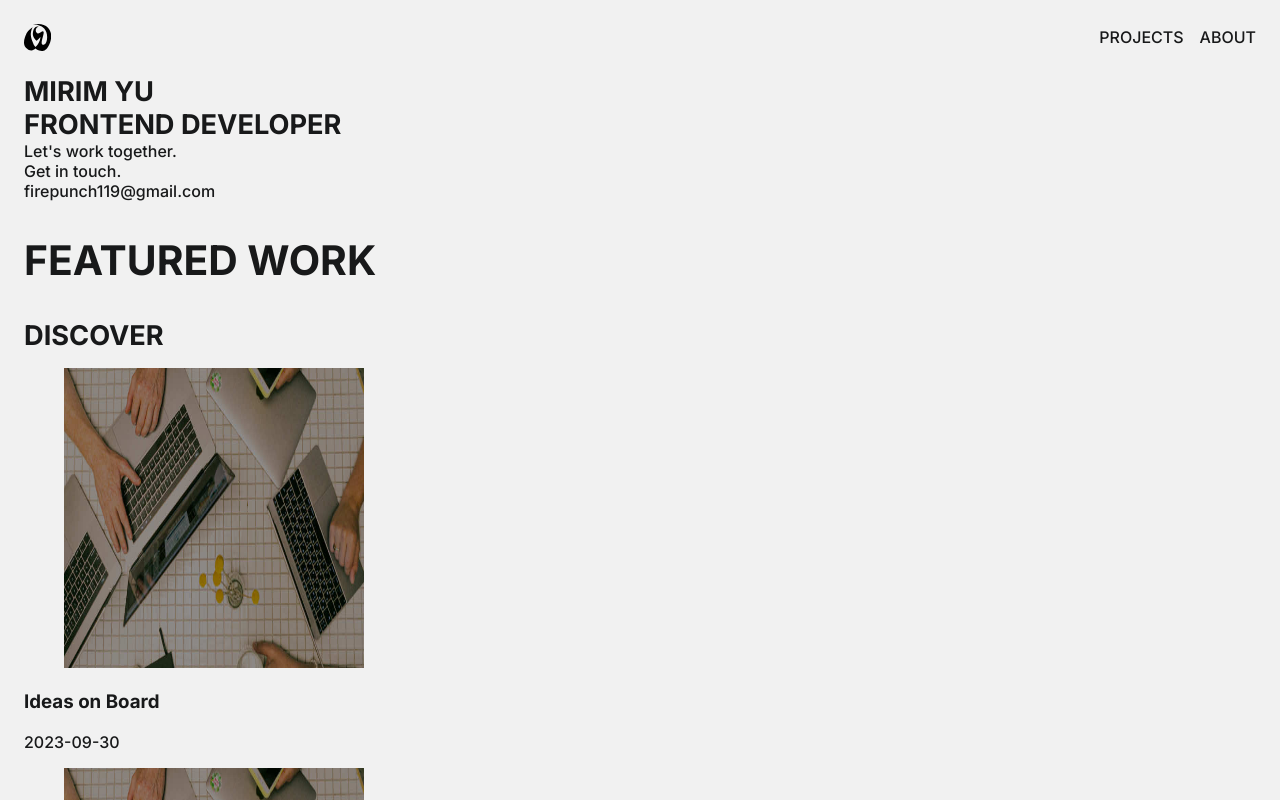
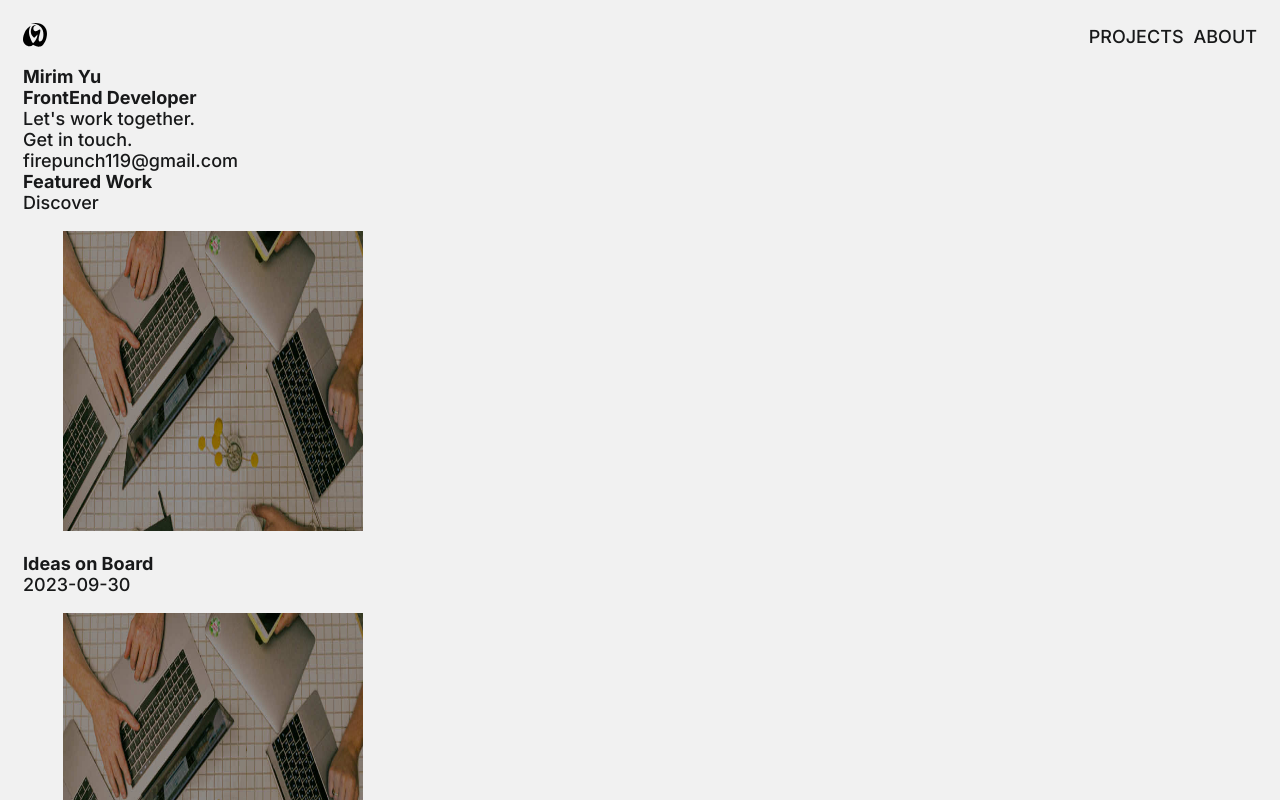
Before and after one commit to firepunch/firepunch.github.io, a Next.js app: page / in a window 1280 px wide. Shown: the top 800 px of the page. Built offline with nearby package versions, Linux system fonts and the light colour scheme.

Commit message:
Change base font size to 10px
to use rem easily

```diff
--- a/components/Footer.js
+++ b/components/Footer.js
@@ -1,5 +1,4 @@
 import { css } from '@emotion/css'
-import { fontStyles } from "../shared/variables"
 import { flexStyles } from "../shared/styles"
 
 export default function Footer() {
@@ -18,7 +17,7 @@ export default function Footer() {
         </a>
       </nav>
       <a href="#">Scroll to top</a>
-      <p>©2023MirimYu</p>
+      <p>©2023 MirimYu</p>
     </footer>
   )
 }
@@ -30,7 +29,6 @@ const footerStyles = {
     gap: '1rem'
   }),
   title: css({
-    ...fontStyles.h1,
     textAlign: 'center',
   }),
   nav: css({
--- a/components/Header/index.js
+++ b/components/Header/index.js
@@ -5,7 +5,9 @@ import Logo from './logo.js'
 export default function Header() {
   return (
     <header className={headerStyles.self}>
-      <Logo className={headerStyles.logo} />
+      <a href="/">
+        <Logo className={headerStyles.logo} />
+      </a>
       <nav className={headerStyles.nav}>
         <a href="/projects" className={headerStyles.navLink}>Projects</a>
         <a href="/about" className={headerStyles.navLink}>About</a>
@@ -20,7 +22,7 @@ const headerStyles = {
     marginBottom: '1.5rem',
   }),
   logo: css({
-    width: '1.7rem'
+    width: '2.4rem'
   }),
   nav: css({
   }),
--- a/shared/styles.js
+++ b/shared/styles.js
@@ -18,6 +18,7 @@ export const globalStyles = (
           width: '100%',
           height: '100%',
           fontFamily: 'Inter, Mona Sans, sans-serif',
+          fontSize: '62.5%', // 62.5 * 16 = 10
           background: colors.grey[100],
           color: colors.black,
           margin: 0,
@@ -25,8 +26,9 @@ export const globalStyles = (
           scrollBehavior: 'smooth',
         },
         "body": {
-          ...fontStyles.body,
-          padding: spacing.sidePadding
+          fontSize: '1.8rem',
+          fontWeight: 300,
+          padding: spacing.sidePadding,
         },
         "section": {
           // padding: `5rem ${spacing.sidePadding} 0`,
@@ -35,6 +37,11 @@ export const globalStyles = (
         "::selection": fontStyles.selection,
       }, {
         // Reset
+        "h1, h2, h3, h4": {
+          margin: 0,
+          fontSize: '1.8rem',
+          fontWeight: 600,
+        },
         "p": {
           margin: 0,
         },
--- a/shared/variables.js
+++ b/shared/variables.js
@@ -29,21 +29,14 @@ export const globalVar = {
 export const fontStyles = {
   navigation: '1.2rem',
   singleHeader: '2.4rem',
-  body: {
-    fontWeight: '500',
-    margin: 0,
+  selection: {
+    color: colors.grey[100],
+    background: '#FE7171',
   },
-  selection: {
-    color: colors.black,
-    background: colors.lightBlue,
-  },
-  h1: {
-    fontWeight: '700',
-    fontSize: '1.3rem',
-    textTransform: 'uppercase',
-    margin: 0,
-    [mq[0]]: {
-      fontSize: '1.7rem',
-    },
-  },
+  // title: {
+  //   fontSize: '1.3rem',
+  //   textTransform: 'uppercase',
+  //   margin: 0,
+
+  // },
 }
```
Also changed, not shown: pages/projects/ideas-on-board.js (+21 -11 lines).
